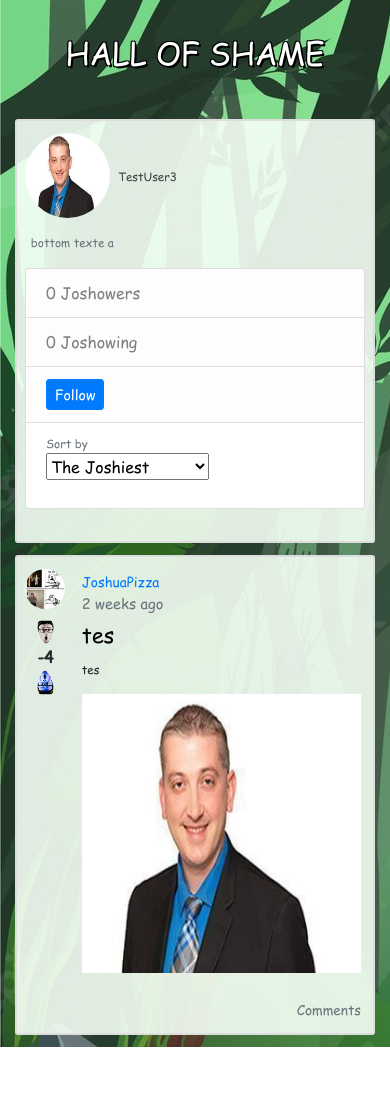
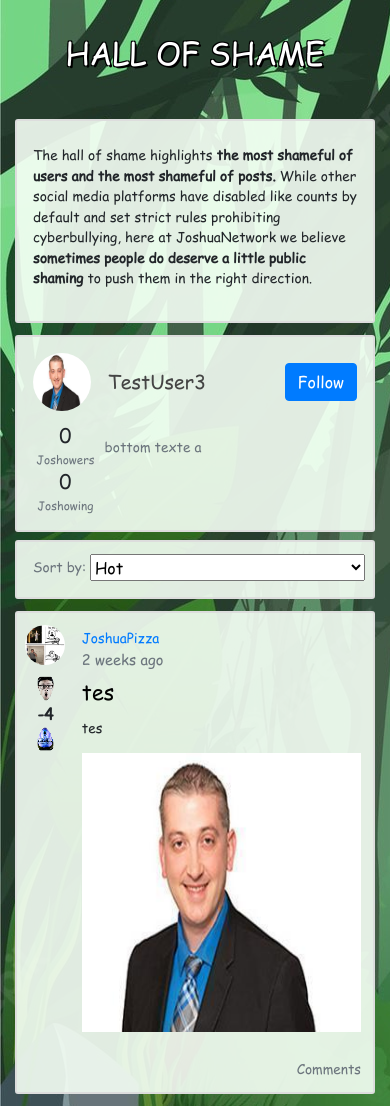
Before and after one commit to lukejohnson04/JoshuaNetwork, a Django app: page /hall-of-shame in a window 390 px wide. Shown: the part 56-1162 px from the top of the page. Before the commit the page ends 1103 px from the top, so only its background shows below. Run offline with Django 4.2, Linux system fonts and the light colour scheme; data comes from the database, SQL or seed files in the repository; both versions use the stored data as it was after the commit; some libraries are stand-ins or nearby versions.

Commit message:
Finished responsive HTML

```diff
--- a/blog/static/blog/main.css
+++ b/blog/static/blog/main.css
@@ -230,16 +230,95 @@ a.article-title:hover {
   text-shadow: -1px -1px 0 #000, 1px -1px 0 #000, -1px 1px 0 #000, 2px 2px 0 #000;
 }
 
+.break {
+  flex-basis: 100%;
+  height: 0;
+}
+
+.user-sidebar-grid {
+  width: 100%;
+  display: grid;
+  grid-template-columns: 20% 1fr;
+}
+
+/* Following box css on larger screen */
+.following-box {
+  display: flex;
+  text-align: center;
+  flex-wrap: nowrap;
+  flex: 1 1 0;
+}
+
+.profile-page-img-div {
+  width: 25%;
+  min-width: 40px;
+}
+
+.sm-follow-btn {
+  display: none;
+}
+
+.profile-name {
+  font-size: 24px;
+  margin-left: 0.5em;
+}
+
+@media (max-width: 991.9px) {
+  .profile-name {
+    font-size: 2.25vw;
+  }
+
+  .scaled-text {
+    font-size: 1.5vw;
+  }
+}
+
 /* Small */
-@media (max-width: 768px) {
+@media (max-width: 767.9px) {
   p, a {
     font-size: 95%;
   }
+
+  /* Following box css on smaller screen */
+  .following-box {
+    width: 20%;
+    flex-direction: column;
+    flex: none;
+  }
+
+  .profile-page-img-div {
+    width: 20%;
+  }
+
+  .bio-div {
+    flex: 1;
+  }
+
+  .profile-name {
+    font-size: 5vw;
+  }
+
+  .sm-follow-btn {
+    display: block;
+  }
+
+  .scaled-text {
+    font-size: 2.25vw;
+  }
+
+  .lg-follow-btn {
+    display: none;
+  }
 }
 
-@media (max-width: 576px) {
+/* xs */
+@media (max-width: 575.9px) {
+  .scaled-text {
+    font-size: 3vw;
+  }
+
   p, a {
-    font-size: 3vw;
+    font-size: 3.5vw;
   }
   body h1 {
     font-size: 8vw;
--- a/blog/templates/blog/hall_of_shame.html
+++ b/blog/templates/blog/hall_of_shame.html
@@ -9,5 +9,12 @@
 	{% render_post_func shame_post shame_user %}
 {% endblock content %}
 {% block taskbar %}
-{% render_user_sidebar shame_user user %}
+	{% render_user_sidebar shame_user user %}
+	<div class="col">
+		<div class="content-section" style="padding: 1em; padding-top: 1.5em">
+			<p>
+				The hall of shame highlights <strong>the most shameful of users and the most shameful of posts.</strong> While other social media platforms have disabled like counts by default and set strict rules prohibiting cyberbullying, here at JoshuaNetwork we believe <strong>sometimes people do deserve a little public shaming</strong> to push them in the right direction.
+			</p>
+		</div>
+	</div>
 {% endblock taskbar %}
--- a/blog/templates/render_user_sidebar.html
+++ b/blog/templates/render_user_sidebar.html
@@ -1,38 +1,54 @@
 <div class="col-md-4">
-	<div class="content-section">
-		<div style="display: flex; align-items: center; margin-bottom: 1em">
-			<div style="width: 25%; min-width: 40px; margin-right: 0.5em">
-				<img style="width: 100%" class="rounded-circle" src="{{ user_to_render.profile.image.url }}">
+	<div class="content-section" style="padding: 1em; margin-bottom: 0.5em">
+		<div style="display: flex; align-items: center; margin-bottom: 0.75em">
+			<div class="profile-page-img-div">
+				<img style="width: 90%" class="rounded-circle profile-img" src="{{ user_to_render.profile.image.url }}">
 			</div>
-			<h4><a class="mr-2 article-title" style="flex: 1; line-break: anywhere;" href="{% url 'user-posts' user_to_render.username %}">{{ user_to_render.username }}</a></h4>
+			<a class="article-title profile-name" style="flex: 1; word-break: break-word" href="{% url 'user-posts' user_to_render.username %}">{{ user_to_render.username }}</a>
+			<div class="sm-follow-btn" style="">
+				{% if user_to_render == user %}
+					<a href="{% url 'profile' %}">Edit Profile</a>
+				{% else %}
+					{% csrf_token %}
+					<button class="follow-btn btn btn-primary btn-md" user-pk="{{ user_to_render.pk }}">{% if is_following %}Unfollow{% else %}Follow{% endif %}</button>
+				{% endif %}
 			</div>
-		<div>
-			<p style="margin-left:0.5em; margin-right: 0.5em; line-break: anywhere;" class='text-muted'>{{ user_to_render.profile.bio }}</p>
 		</div>
-		<ul class="list-group">
-			<li class="list-group-item list-group-item-light" id="follower-count-{{ user_to_render.pk }}">{{ user_to_render.profile.followers.count }} Joshowers</li>
-			<li class="list-group-item list-group-item-light">{{ user_to_render.following.count }} Joshowing</li>
-			<li class="list-group-item list-group-item-light">
+		<div style="display: flex; flex-wrap: wrap-reverse">
+			<div class="following-box">
+				<div style="flex-grow: 1">
+					<p class="mb-1 h5">{{ user_to_render.profile.followers.count }}</p>
+					<p class="text-muted mb-0 scaled-text">Joshowers</p>
+				</div>
+				<div style="flex-grow: 1">
+					<p class="mb-1 h5">{{ user_to_render.following.count }}</p>
+					<p class="text-muted mb-0 scaled-text">Joshowing</p>
+				</div>
+				<div class="lg-follow-btn" style="flex-grow: 1">
 					{% if user_to_render == user %}
-					<a class="nav-item" href="{% url 'profile' %}">Edit Profile</a>
+						<a href="{% url 'profile' %}">Edit Profile</a>
 					{% else %}
 						{% csrf_token %}
 						<button class="follow-btn btn btn-primary btn-sm" user-pk="{{ user_to_render.pk }}">{% if is_following %}Unfollow{% else %}Follow{% endif %}</button>
 					{% endif %}
-			</li>
-			<li class="list-group-item">
-				<form method="get" class="form-inline" action="{% url 'user-posts' user.username %}">
-					<div class="form-group" style="width: 100%">
-						<p class="text-muted" style="margin-bottom: 0px">Sort by&nbsp;</p>
-						<select id="sort-selector" onchange="form.submit();" name="sort_type">
-							<option value='hot'>The Joshiest</option>
+				</div>
+			</div>
+			<div class="bio-div">
+				<p style="margin-left:0.5em; margin-right: 0.5em; margin-top: 1em; word-break: break-word;" class='text-muted'>{{ user_to_render.profile.bio }}</p>
+			</div>
+		</div>
+	</div>
+	<div class="content-section" style="margin-top: 0; padding-bottom: 0; padding-left: 1em; padding-right: 0.5em">
+		<form method="get" class="form" style="width: 100%" action="{% url 'user-posts' user.username %}">
+			<div class="form-group" style="display: flex; align-items: center">
+				<p class="text-muted" style="margin-bottom: 0px">Sort by:&nbsp;</p>
+				<select id="sort-selector" onchange="form.submit();" style="flex-grow: 1" name="sort_type">
+					<option value='hot'>Hot</option>
 					<option value='new'>New</option>
-							<option value='top'>Greatest JoshHits</option>
+					<option value='top'>Top</option>
 					<option value='controversial'>Conteroversial</option>
 				</select>
 			</div>
 		</form>
-			</li>
-		</ul>
 	</div>
 </div>
--- /dev/null
+++ b/commands.txt
@@ -0,0 +1,2 @@
+docker build --tag python-django .
+docker run --publish 8000:8000 python-django
--- /dev/null
+++ b/requirements.txt
@@ -0,0 +1,6 @@
+asgiref==3.5.2
+Django==4.1
+django-crispy-forms==1.14.0
+Pillow==9.2.0
+sqlparse==0.4.2
+tzdata==2022.2
```
Also changed, not shown: blog/templates/blog/home.html (+16 -24 lines), posts.json (deleted, +0 -122 lines), README.md, blog/tasks.py (deleted), db.sqlite3, media/profile_pics/784B2159-FBFF-42A7-96FA-80DF2DF9FD1A.jpeg, 1 other file. Lines whose indentation alone changed are shown as unchanged.
